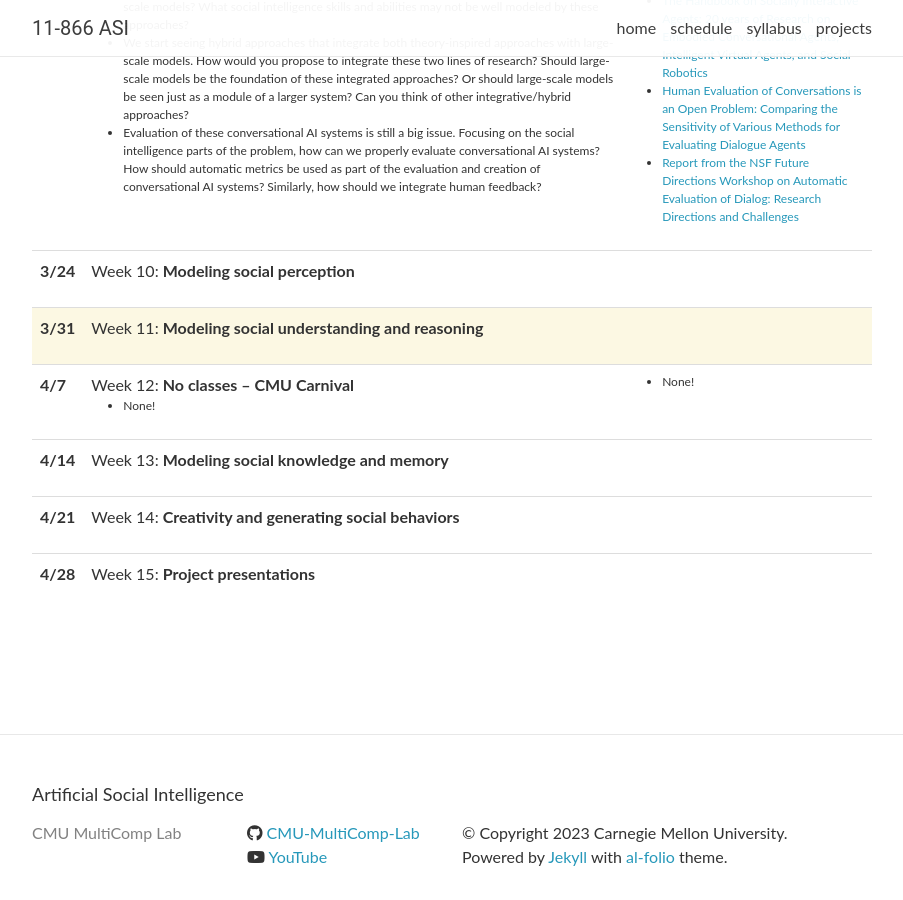
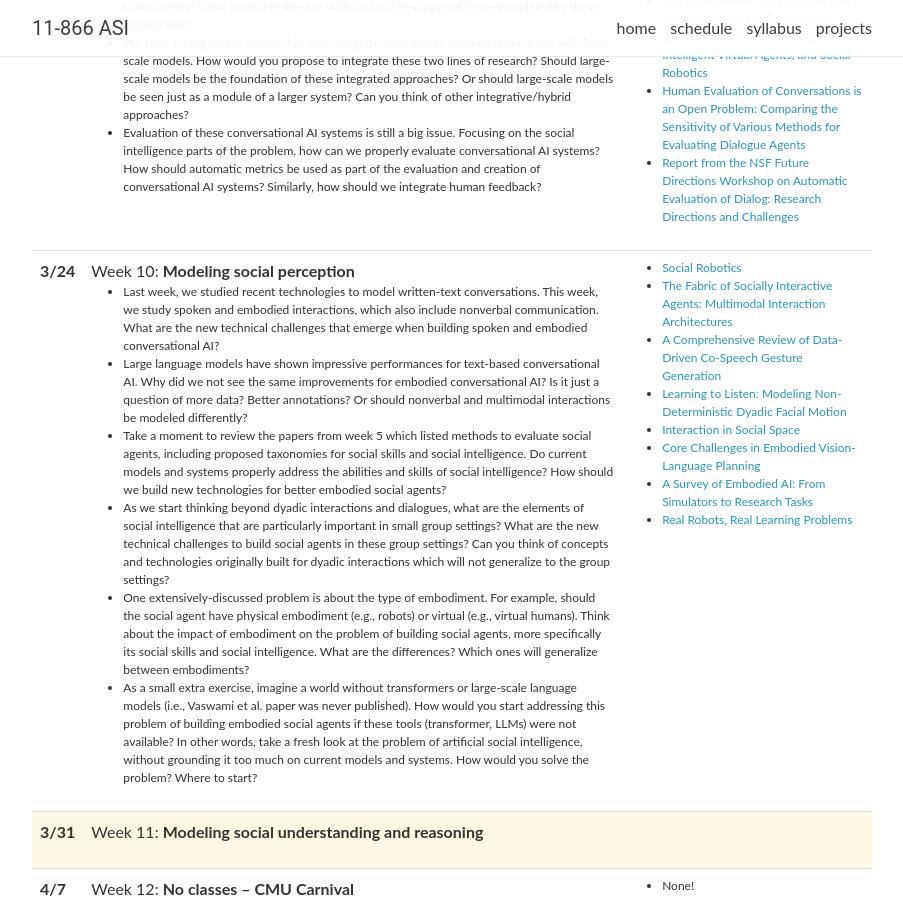
Before and after one commit to CMU-MultiComp-Lab/asi-course, a Jekyll site: the page built from spring2023/_pages/schedule.md, in a window 1280 px wide and 900 px high, scrolled down 3246 px. Shown: the whole window, without its empty margins (188-1091 px from the left). Built offline with Jekyll 4.4.1, drawn with Linux system fonts in a browser that asks for light colours; nearby versions of some CDN libraries; comment, search, counter and statistics services are not loaded.

Commit message:
Update lectures_2023.yml

```diff
--- a/_data/lectures_2023.yml
+++ b/_data/lectures_2023.yml
@@ -150,8 +150,21 @@
   title: >
     Week 10: <strong>Modeling social perception</strong>
   topics:
-
+    - Last week, we studied recent technologies to model written-text conversations. This week, we study spoken and embodied interactions, which also include nonverbal communication. What are the new technical challenges that emerge when building spoken and embodied conversational AI?
+    - Large language models have shown impressive performances for text-based conversational AI. Why did we not see the same improvements for embodied conversational AI? Is it just a question of more data? Better annotations? Or should nonverbal and multimodal interactions be modeled differently?
+    - Take a moment to review the papers from week 5 which listed methods to evaluate social agents, including proposed taxonomies for social skills and social intelligence. Do current models and systems properly address the abilities and skills of social intelligence? How should we build new technologies for better embodied social agents?
+    - As we start thinking beyond dyadic interactions and dialogues, what are the elements of social intelligence that are particularly important in small group settings? What are the new technical challenges to build social agents in these group settings? Can you think of concepts and technologies originally built for dyadic interactions which will not generalize to the group settings?
+    - One extensively-discussed problem is about the type of embodiment. For example, should the social agent have physical embodiment (e.g., robots) or virtual (e.g., virtual humans). Think about the impact of embodiment on the problem of building social agents, more specifically its social skills and social intelligence. What are the differences? Which ones will generalize between embodiments?
+    - As a small extra exercise, imagine a world without transformers or large-scale language models (i.e., Vaswami et al. paper was never published). How would you start addressing this problem of building embodied social agents if these tools (transformer, LLMs) were not available? In other words, take a fresh look at the problem of artificial social intelligence, without grounding it too much on current models and systems. How would you solve the problem? Where to start?
   readings:
+    - <a href="https://link.springer.com/chapter/10.1007/978-3-319-32552-1_72">Social Robotics</a> <br/>
+    - <a href="https://dl.acm.org/doi/abs/10.1145/3563659.3563664">The Fabric of Socially Interactive Agents&#58; Multimodal Interaction Architectures</a> <br/>
+    - <a href="https://arxiv.org/abs/2301.05339">A Comprehensive Review of Data-Driven Co-Speech Gesture Generation</a> <br/>
+    - <a href="https://arxiv.org/abs/2204.08451">Learning to Listen&#58; Modeling Non-Deterministic Dyadic Facial Motion</a> <br/>
+    - <a href="https://dl.acm.org/doi/abs/10.1145/3563659.3563662">Interaction in Social Space</a> <br/>
+    - <a href="https://arxiv.org/abs/2106.13948">Core Challenges in Embodied Vision-Language Planning</a> <br/>
+    - <a href="https://arxiv.org/abs/2103.04918">A Survey of Embodied AI&#58; From Simulators to Research Tasks</a> <br/>
+    - <a href="https://link.springer.com/content/pdf/10.1007/978-1-4615-3184-5_8.pdf">Real Robots, Real Learning Problems</a> <br/>
 
 - date: 3/31
   title: >
```
